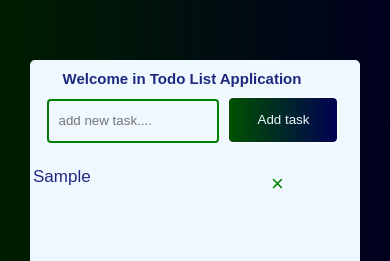
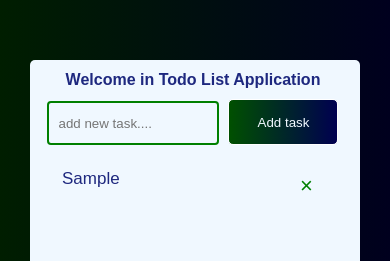
Before and after one commit to mucyoelie/Todolist, a plain HTML site: page index.html in a window 390 px wide. Both pictures are taken after typing "Sample" into the empty fields and a click on the button "Add task". Shown: the part 129-390 px from the top of the page. Drawn offline with Linux system fonts and the light colour scheme.

Commit message:
Add files via upload
okey

```diff
--- a/styles.css
+++ b/styles.css
@@ -9,21 +9,24 @@ body {
     justify-content:center;
     display: flex;
     align-items: center;
+    overflow: hidden;
 
 }
 .container{
     background-color: aliceblue;
-    width: 60%;
+    width: 55%;
     height: 50%;
     margin: 150px auto 150px auto;
-    border-radius: 10px;
+    border-radius: 15px;
+    overflow-y: auto;
+}
 
-}
 .container h1{
    flex-direction: column;
    display: flex;
    align-items: center;
-   margin-right: 40px;
+   margin-right: 18px;
+   overflow-y: hidden;
 }
 input-group{
     display: flex;
@@ -58,6 +61,7 @@ color: aliceblue;
 border: 1px solid white;
 cursor: pointer;
 margin: auto;
+
 }
    ul li{
     list-style: none;
@@ -66,7 +70,7 @@ margin: auto;
     user-select: none;
     padding:12px 8px 12px 50px;
     position: relative;
-    right: 280PX;
+    right: 250PX;
    }
    ul li::before{
     content: '';
@@ -112,12 +116,9 @@ margin: auto;
             border-radius: 5px;
         }
         .container h1{
-            font-size: 15px;
+            font-size: 16px;
             text-align: center;
             padding-left: 14px;
-        }
-        #new-task{
-
         }
         #button1{
             width: 110px;
@@ -128,7 +129,7 @@ margin: auto;
         bottom: 30%;
         width: 40px;
         height: 40px;
-        right: 30%;
+        right: 20%;
         align-items: center;
         padding:8px 8px 2px 50px;
         }
@@ -136,5 +137,9 @@ margin: auto;
             position: absolute;
             bottom: 48%;
             left: 280%;
+            align-items: center;
+        }
+        body{
+            overflow-y: hidden;
         }
     }
```
